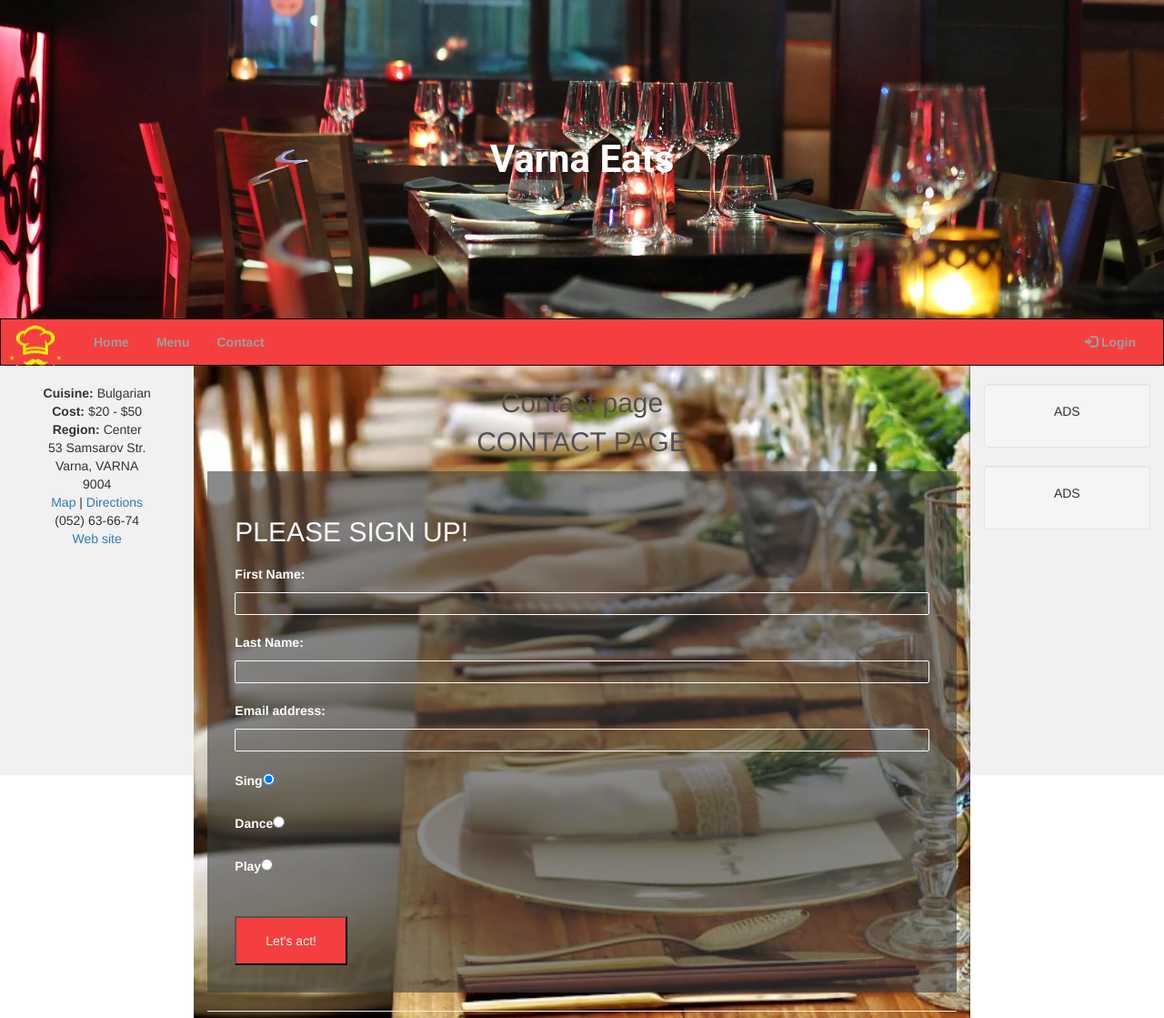
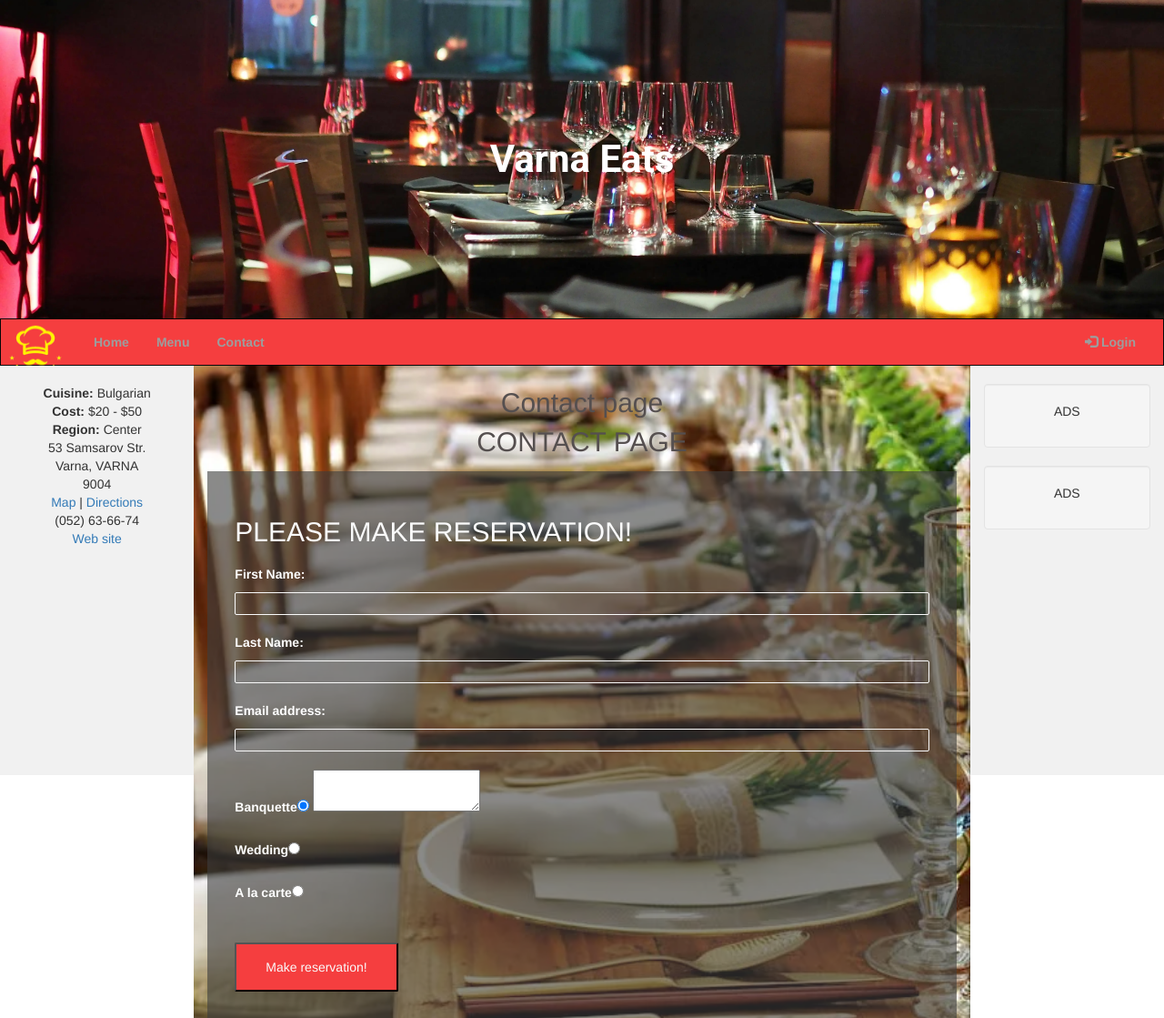
Before and after one commit to kamenco/dines, a Flask app: page /contact in a window 1280 px wide. Shown: the top 1119 px of the page at 91% size. Run offline with Flask 3, Linux system fonts and the light colour scheme; some libraries are stand-ins or nearby versions.

Commit message:
Added textarea and buttons for weddings , banquettes and a la carte

```diff
--- a/taskmanager/static/css/style.css
+++ b/taskmanager/static/css/style.css
@@ -199,6 +199,7 @@
   background-color: #fafafa;
   color: #454b1b;
 }
+
 .textarea {
   width: 100%;
   height: 150px;
@@ -206,7 +207,6 @@
   box-sizing: border-box;
   border: 1px solid #fafafa;
   border-radius: 4px;
-  /*background-color: #f8f8f8;*/
   background-color: rgba(60, 60, 60, 0.6);
   font-size: 16px;
   resize: none;
--- a/taskmanager/templates/contact.html
+++ b/taskmanager/templates/contact.html
@@ -7,22 +7,23 @@
         CONTACT PAGE
       </p>
       <form id="signup-form">
-        <h2><i class="fa-solid fa-masks-theater"></i> PLEASE SIGN UP!</h2>
+        <h2><i class="fa-solid fa-masks-theater"></i> PLEASE MAKE RESERVATION!</h2>
         <label for="first_name">First Name:</label><input type="text" id="first_name" class="text-input" name="first_name" required><br>
         <label for="last_name">Last Name:</label> <input type="text" id="last_name" class="text-input" name="last_name" required><br>
         <label for="email_address">Email address:</label> <input type="email" id="email_address" class="text-input" name="email_address" required><br>
         <div class="radio-buttons">
-       <div> <label for="sing">Sing</label><input type="radio" name="performance_preference"
-        id="sing" class="radio-buttons" value="sing" required checked></div><br>
+       <div> <label for="sing">Banquette</label><input type="radio" name="performance_preference"
+        id="sing" class="radio-buttons" value="sing" required checked>
+      <textarea>Some text...</textarea></div><br>
         <div>
-        <label for="dance">Dance</label><input type="radio" name="performance_preference"
+        <label for="dance">Wedding</label><input type="radio" name="performance_preference"
         id="dance" class="radio-buttons" value="dance" required></div><br>
         <div>
-        <label for="play">Play</label><input type="radio" name="performance_preference"
+        <label for="play">A la carte</label><input type="radio" name="performance_preference"
         id="play" class="radio-buttons" value="play" required></div><br>
         </div>
 
-        <button type="submit" class="join-button">Let's act!</button>
+        <button type="submit" class="join-button">Make reservation!</button>
       </form>
       <hr>
       <h3><!--Test--></h3>
```
